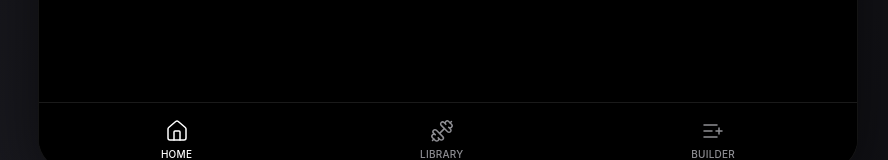
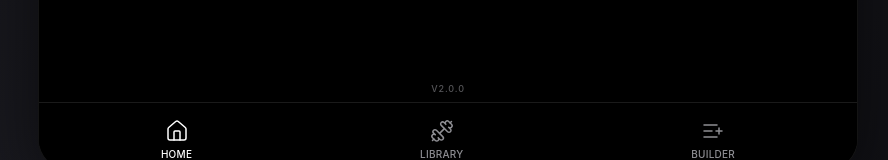
Before and after one commit to acdiaz37/GYMBEND, a Next.js app: page / in a window 1280 px wide. Shown: the part 629-789 px from the top of the page, without its empty margins (192-1080 px from the left). Built offline with nearby package versions, Linux system fonts and the light colour scheme.

Commit message:
feat: agrega footer con version 2.0
- Añade lib/version.ts con APP_VERSION = 2.0.0
- Muestra versión pequeña en footer del AppShell
- Actualiza package.json a version 2.0.0

```diff
--- a/components/AppShell.tsx
+++ b/components/AppShell.tsx
@@ -3,6 +3,7 @@
 import { BottomNav } from "./BottomNav";
 import { ReactNode } from "react";
 import { cn } from "@/lib/utils";
+import { APP_VERSION } from "@/lib/version";
 
 interface AppShellProps {
   children: ReactNode;
@@ -23,6 +24,13 @@ export function AppShell({ children, header, showNav = true, mainClassName }: Ap
       >
         {children}
       </main>
+      {showNav && (
+        <footer className="shrink-0 text-center py-1">
+          <span className="text-[9px] font-medium uppercase tracking-widest text-gray-subtitle/60">
+            v{APP_VERSION}
+          </span>
+        </footer>
+      )}
       {showNav && <BottomNav />}
     </div>
   );
--- /dev/null
+++ b/lib/version.ts
@@ -0,0 +1 @@
+export const APP_VERSION = "2.0.0";
--- a/package.json
+++ b/package.json
@@ -1,6 +1,6 @@
 {
   "name": "gymbend-app",
-  "version": "0.1.0",
+  "version": "2.0.0",
   "private": true,
   "scripts": {
     "dev": "next dev",
```
